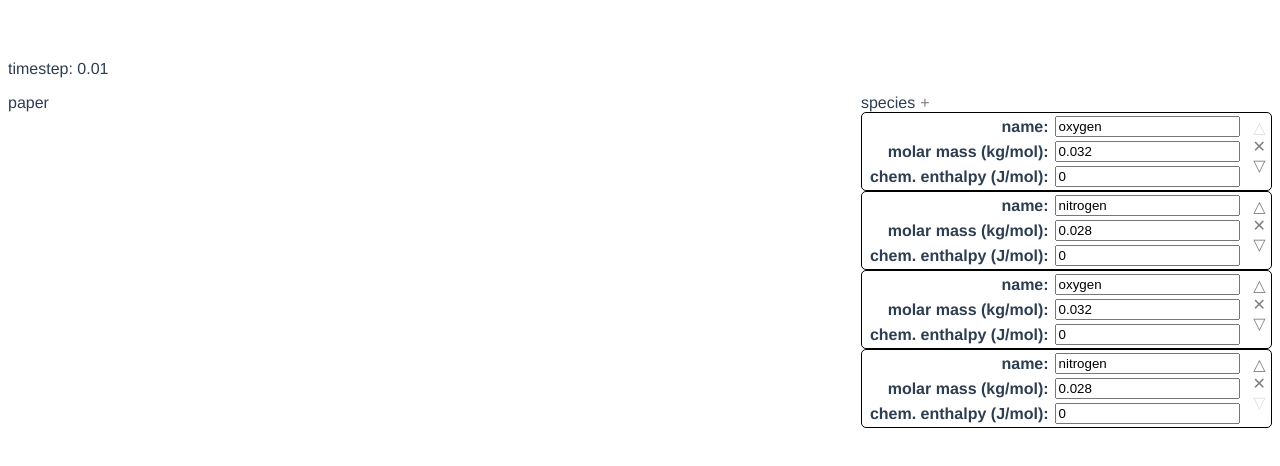
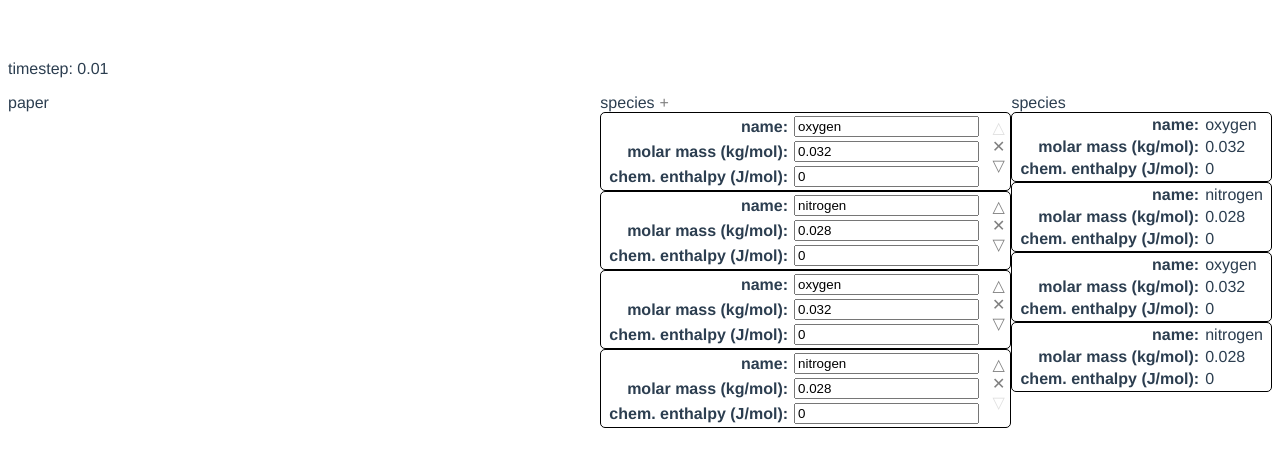
Before and after one commit to jeffechua/thermo, a Vue app in the folder web/: page / in a window 1280 px wide. Shown: the top 466 px of the page. Built offline with nearby package versions, Linux system fonts and the light colour scheme.

Commit message:
Generalised process element UI rendering by abstracting components. UI of non-species process elements not actually implemented yet.

```diff
--- a/web/src/App.vue
+++ b/web/src/App.vue
@@ -3,35 +3,31 @@
     <p>timestep: {{ spec.timestep }}</p>
     <div style="display: flex">
       <div class="flex-grow">paper</div>
-      <div>
-        <span>species</span>
-        <a class="text-button" @click="spec.species.push({ id: spec.nextID++ })"
-          >+</a
-        >
-        <div v-for="(item, i) of spec.species" :key="item.id">
-          <species-spec
-            v-model="spec.species[i]"
-            v-bind:running="false"
-            v-bind:first="i == 0"
-            v-bind:last="i == spec.species.length - 1"
-            @moveup="move(spec.species, i - 1, i)"
-            @delete="remove(spec.species, i)"
-            @movedown="move(spec.species, i + 1, i)"
-          />
-        </div>
-      </div>
+      <list-manager
+        v-bind:indexer="spec"
+        v-bind:list="spec.species"
+        v-bind:component="speciesSpec"
+        v-bind:running="false"
+      />
+      <list-manager
+        v-bind:indexer="spec"
+        v-bind:list="spec.species"
+        v-bind:component="speciesSpec"
+        v-bind:running="true"
+      />
     </div>
   </div>
 </template>
 
 <script>
+import ListManager from "./components/ListManager.vue";
 import SpeciesSpec from "./components/SpeciesSpec.vue";
 import example from "./examples.js";
 
 export default {
   name: "App",
   components: {
-    SpeciesSpec,
+    ListManager
   },
   data() {
     var spec = example;
@@ -54,12 +50,11 @@ export default {
     }
     return { spec: spec };
   },
-  methods: {
-    move(array, from, to) {
-      array.splice(to, 0, array.splice(from, 1)[0]);
-    },
-    remove(array, at) {
-      array.splice(at, 1);
+  computed: {
+    speciesSpec: {
+      get() {
+        return SpeciesSpec;
+      },
     },
   },
 };
--- /dev/null
+++ b/web/src/components/Field.vue
@@ -0,0 +1,36 @@
+<template>
+  <tr>
+    <th>{{ label }}:</th>
+    <td v-if="running">{{ field }}</td>
+    <td v-else><input ref="input" v-model.lazy="field" /></td>
+  </tr>
+</template>
+
+<script>
+export default {
+  name: "Field",
+  props: ["label", "modelValue", "type", "running"],
+  emits: ["update:modelValue"],
+  computed: {
+    field: {
+      get() {
+        return this.modelValue;
+      },
+      set(newValue) {
+        if (this.type == "text") {
+          this.$emit("update:modelValue", newValue);
+        } else {
+          let parsed = parseFloat(newValue);
+          if (this.type == "positive number") parsed = parsed < 0 ? 0 : parsed;
+          if (isNaN(parsed)) {
+            this.$refs.input.value = this.modelValue;
+          } else {
+            this.$refs.input.value = parsed;
+            this.$emit("update:modelValue", parsed);
+          }
+        }
+      },
+    },
+  },
+};
+</script>
--- /dev/null
+++ b/web/src/components/ListManager.vue
@@ -0,0 +1,37 @@
+<template>
+  <div>
+    <span>species</span>
+    <a
+      v-if="!running"
+      class="text-button"
+      @click="list_.push({ id: indexer_.nextID++ })"
+      >+</a
+    >
+    <div v-for="(item, i) of list_" :key="item.id">
+      <component
+        v-bind:is="component"
+        v-bind:element="list_[i]"
+        v-bind:running="running"
+        v-bind:first="i == 0"
+        v-bind:last="i == list_.length - 1"
+        @moveup="list_.splice(i - 1, 0, list_.splice(i, 1)[0])"
+        @delete="list_.splice(i, 1)"
+        @movedown="list_.splice(i + 1, 0, list_.splice(i, 1)[0])"
+      />
+    </div>
+  </div>
+</template>
+
+<script>
+export default {
+  name: "SpeciesSpec",
+  props: ["indexer", "list", "component", "running"],
+  data() {
+    return {
+      // evilly bypass the prop mutation restriction
+      list_: this.list,
+      indexer_: this.indexer,
+    };
+  },
+};
+</script>
--- a/web/src/components/SpeciesSpec.vue
+++ b/web/src/components/SpeciesSpec.vue
@@ -2,31 +2,24 @@
   <div class="item-box">
     <div class="contents">
       <table>
-        <tr>
-          <th>name:</th>
-          <td v-if="running">{{ species.name }}</td>
-          <td v-else>
-            <input type="text" v-model="species.name" @input="onChange" />
-          </td>
-        </tr>
-        <tr>
-          <th>molar mass (kg/mol):</th>
-          <td v-if="running">{{ species.molarMass }}</td>
-          <td v-else>
-            <input
-              type="number"
-              v-model="species.molarMass"
-              @input="onChange"
-            />
-          </td>
-        </tr>
-        <tr>
-          <th>chem. enthalpy (J/mol):</th>
-          <td v-if="running">{{ species.chemH_ }}</td>
-          <td v-else>
-            <input type="number" v-model="species.chemH_" @input="onChange" />
-          </td>
-        </tr>
+        <field
+          label="name"
+          type="text"
+          v-model="element_.name"
+          v-bind:running="running"
+        />
+        <field
+          label="molar mass (kg/mol)"
+          type="positive number"
+          v-model="element_.molarMass"
+          v-bind:running="running"
+        />
+        <field
+          label="chem. enthalpy (J/mol)"
+          type="number"
+          v-model="element_.chemH_"
+          v-bind:running="running"
+        />
       </table>
     </div>
     <list-nav
@@ -42,25 +35,18 @@
 
 <script>
 import ListNav from "./ListNav.vue";
+import Field from "./Field.vue";
 
 export default {
   name: "SpeciesSpec",
-  props: ["modelValue", "running", "first", "last"],
-  emits: ["update:modelValue", "moveup", "delete", "movedown"],
-  components: { ListNav },
+  props: ["element", "running", "first", "last"],
+  emits: ["moveup", "delete", "movedown"],
+  components: { ListNav, Field },
   data() {
     return {
-      species: this.modelValue,
+      // evilly bypass the prop mutation restriction
+      element_: this.element,
     };
-  },
-  methods: {
-    onChange() {
-      this.$emit("update:modelValue", this.species);
-    },
   },
 };
 </script>
-
-<!-- Add "scoped" attribute to limit CSS to this component only -->
-<style scoped>
-</style>
```
Also changed, not shown: 1 other file (tests, documents, lock files or other folders).
